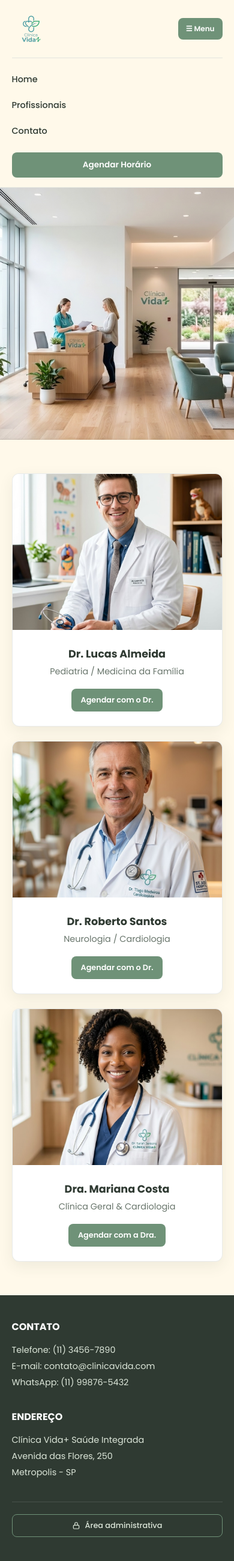
After one commit to LucasCardeoli/landing-page-clinica-vida-, a PHP site: page / in a window 390 px wide, after a click that opens the changed part. The commit adds this page. Shown: the whole page at 60% size. Run offline with PHP 8.4, Linux system fonts and the light colour scheme; data comes from the database, SQL or seed files in the repository.

Commit message:
integrando site público ao banco: cards dinâmicos, modal de agendamento, menu mobile e correções do front
Co-Authored-By: Claude Opus 5.5 <noreply@anthropic.com>

```diff
--- a/css/header.css
+++ b/css/header.css
@@ -20,7 +20,8 @@
     flex: 0 0 auto;
 }
 
-#nav_list {
+/* .nav_list era #nav_list: virou classe porque aparece 2 vezes na página */
+.nav_list {
     display: flex;
     align-items: center;
     justify-content: center;
@@ -35,7 +36,6 @@
     font-size: 0.9rem;
     font-weight: 500;
     text-decoration: none;
-    color: #2f3a32;
 }
 
 .btn-default,
@@ -78,7 +78,7 @@
         justify-content: space-between;
     }
 
-    #navbar #nav_list,
+    #navbar .nav_list,
     #navbar .btn-default {
         display: none;
     }
@@ -90,7 +90,9 @@
         font-size: 0.75rem;
     }
 
-    #mobile_menu {
+    /* O menu mobile só aparece quando o script.js adiciona a classe "aberto" */
+    #mobile_menu.aberto {
+        display: flex;
         width: 100%;
         max-width: 1180px;
         margin: 16px auto 0;
@@ -101,7 +103,7 @@
         gap: 16px;
     }
 
-    #mobile_menu #nav_list {
+    #mobile_menu .nav_list {
         display: flex;
         flex-direction: column;
         align-items: stretch;
--- a/css/style.css
+++ b/css/style.css
@@ -106,7 +106,210 @@ body {
     font-size: 0.9rem;
 }
 
+/* Faixa final do rodapé com o acesso ao painel */
+.footer-admin {
+    display: flex;
+    justify-content: flex-end;
+    max-width: 1180px;
+    margin: 32px auto 0;
+    padding-top: 20px;
+    border-top: 1px solid rgba(255, 255, 255, 0.12);
+}
+
+/* Botão com contorno: discreto, mas com cara de botão (mesmo verde do site) */
+.footer-admin a {
+    display: inline-flex;
+    align-items: center;
+    gap: 8px;
+    padding: 9px 16px;
+    border: 1px solid #6f9278;
+    border-radius: 8px;
+    color: #dce6d9;
+    font-size: 0.8rem;
+    font-weight: 500;
+    text-decoration: none;
+    transition: background-color 0.2s, color 0.2s, border-color 0.2s;
+}
+
+.footer-admin svg {
+    width: 14px;
+    height: 14px;
+    flex: 0 0 auto;
+}
+
+.footer-admin a:hover,
+.footer-admin a:focus-visible {
+    border-color: #6f9278;
+    background-color: #6f9278;
+    color: #ffffff;
+    outline: none;
+}
+
 @media (max-width: 760px) {
+    .footer-admin {
+        justify-content: center;
+    }
+
+    .footer-admin a {
+        width: 100%;
+        justify-content: center;
+    }
+}
+
+.btn-agendar:hover,
+.btn-agendar:focus-visible {
+    background-color: #55725d;
+}
+
+.sem-medicos {
+    grid-column: 1 / -1;
+    text-align: center;
+    color: #68756b;
+}
+
+/* ===== Modal de agendamento ===== */
+body.modal-aberto {
+    overflow: hidden; /* impede a página de rolar por trás do modal */
+}
+
+.modal {
+    position: fixed;
+    inset: 0;
+    z-index: 100;
+    display: flex;
+    align-items: center;
+    justify-content: center;
+    padding: 16px;
+    background-color: rgba(47, 58, 50, 0.6);
+}
+
+.modal[hidden] {
+    display: none;
+}
+
+.modal-caixa {
+    position: relative;
+    width: 100%;
+    max-width: 560px;
+    max-height: 100%;
+    overflow-y: auto;
+    padding: 28px;
+    border-radius: 12px;
+    background-color: #ffffff;
+    box-shadow: 0 16px 40px rgba(0, 0, 0, 0.25);
+}
+
+.modal-caixa h2 {
+    margin: 0 0 16px;
+    color: #2f3a32;
+    font-size: 1.3rem;
+}
+
+.modal-subtitulo {
+    margin: 22px 0 10px;
+    padding-top: 16px;
+    border-top: 1px solid #eef0ea;
+    color: #2f3a32;
+    font-size: 0.95rem;
+}
+
+.modal-fechar {
+    position: absolute;
+    top: 12px;
+    right: 14px;
+    border: 0;
+    background: none;
+    color: #68756b;
+    font-size: 1.8rem;
+    line-height: 1;
+    cursor: pointer;
+}
+
+.modal-fechar:hover {
+    color: #2f3a32;
+}
+
+.campo {
+    margin-bottom: 14px;
+}
+
+.campo label {
+    display: block;
+    margin-bottom: 5px;
+    color: #2f3a32;
+    font-size: 0.85rem;
+    font-weight: 500;
+}
+
+.campo input,
+.campo select,
+.campo textarea {
+    width: 100%;
+    padding: 10px 12px;
+    border: 1px solid #cfd6cc;
+    border-radius: 8px;
+    font-size: 0.9rem;
+    background-color: #ffffff;
+}
+
+.campo input:focus,
+.campo select:focus,
+.campo textarea:focus {
+    outline: 2px solid #6f9278;
+    border-color: #6f9278;
+}
+
+.campos-lado {
+    display: grid;
+    grid-template-columns: 1fr 1fr;
+    gap: 0 14px;
+}
+
+.btn-enviar {
+    width: 100%;
+    margin: 6px 0 0;
+    padding: 12px 16px;
+    font-size: 0.9rem;
+}
+
+.btn-enviar:disabled {
+    opacity: 0.7;
+    cursor: wait;
+}
+
+.msg {
+    margin-bottom: 16px;
+    padding: 12px 16px;
+    border-radius: 8px;
+    font-size: 0.88rem;
+}
+
+.msg ul {
+    margin: 8px 0 0;
+    padding-left: 20px;
+}
+
+.msg-sucesso {
+    background-color: #e3f1e5;
+    border: 1px solid #9cc5a4;
+    color: #2d5a36;
+}
+
+.msg-erro {
+    background-color: #fbe7e5;
+    border: 1px solid #e3a59e;
+    color: #8a2c22;
+}
+
+@media (max-width: 760px) {
+    .campos-lado {
+        grid-template-columns: 1fr;
+    }
+
+    .modal-caixa {
+        padding: 22px 18px;
+    }
+
     .hero {
         height: 420px;
     }
--- /dev/null
+++ b/index.php
@@ -0,0 +1,195 @@
+<?php
+/**
+ * index.php - Site público da Clínica Vida+
+ * Os cards dos médicos vêm do banco (só os ativos).
+ * O botão "Agendar" abre o formulário em janela (modal) com o médico já selecionado.
+ */
+require_once __DIR__ . '/includes/funcoes.php';
+
+// Consulta sem dado externo: lista fixa de médicos ativos
+$medicos = conectar()
+    ->query('SELECT id, nome, especialidade, foto FROM medicos WHERE ativo = 1 ORDER BY nome')
+    ->fetchAll();
+
+/** Texto do botão do card conforme o título: "Dra." / "Dr." */
+function textoBotaoAgendar(string $nome): string
+{
+    if (str_starts_with($nome, 'Dra.')) {
+        return 'Agendar com a Dra.';
+    }
+    if (str_starts_with($nome, 'Dr.')) {
+        return 'Agendar com o Dr.';
+    }
+    return 'Agendar consulta';
+}
+?>
+<!DOCTYPE html>
+<html lang="pt-br">
+<head>
+    <meta charset="UTF-8">
+    <meta name="viewport" content="width=device-width, initial-scale=1.0">
+    <title>Clínica Vida+</title>
+    <!-- ?v=data do arquivo: quando o CSS muda, o navegador baixa de novo (sem cache antigo) -->
+    <link rel="stylesheet" href="css/style.css?v=<?= filemtime(__DIR__ . '/css/style.css') ?>">
+    <link rel="stylesheet" href="css/header.css?v=<?= filemtime(__DIR__ . '/css/header.css') ?>">
+</head>
+<body>
+    <header class="header">
+        <nav id="navbar">
+            <a href="#home"><img class="logo" src="src/logo.png" alt="Logotipo Clínica Vida+"></a>
+
+            <!-- class em vez de id: a mesma lista aparece 2 vezes (desktop e mobile) -->
+            <ul class="nav_list">
+                <li class="nav_item"><a href="#home" class="nav_link">Home</a></li>
+                <li class="nav_item"><a href="#profissionais" class="nav_link">Profissionais</a></li>
+                <li class="nav_item"><a href="#contato" class="nav_link">Contato</a></li>
+            </ul>
+
+            <button type="button" class="btn-default js-abrir-agendamento">
+                Agendar Horário
+            </button>
+
+            <!-- No celular, este botão abre/fecha o menu -->
+            <button type="button" class="btn-mobile" aria-controls="mobile_menu" aria-expanded="false">
+                &#9776; Menu
+            </button>
+        </nav>
+
+        <div id="mobile_menu">
+            <ul class="nav_list">
+                <li class="nav_item"><a href="#home" class="nav_link">Home</a></li>
+                <li class="nav_item"><a href="#profissionais" class="nav_link">Profissionais</a></li>
+                <li class="nav_item"><a href="#contato" class="nav_link">Contato</a></li>
+            </ul>
+
+            <button type="button" class="btn-default js-abrir-agendamento">
+                Agendar Horário
+            </button>
+        </div>
+    </header>
+
+    <main>
+        <section id="home" class="hero" aria-label="Apresentação da Clínica Vida+"></section>
+
+        <section id="profissionais" class="profissionais-grid">
+            <?php if (!$medicos): ?>
+                <p class="sem-medicos">No momento não há profissionais disponíveis para agendamento.</p>
+            <?php endif; ?>
+
+            <?php foreach ($medicos as $m): ?>
+                <article class="card-medico">
+                    <img src="<?= e($m['foto'] ?: 'src/logo.png') ?>" alt="<?= e($m['nome']) ?>">
+                    <h3><?= e($m['nome']) ?></h3>
+                    <p><?= e($m['especialidade']) ?></p>
+                    <button type="button" class="btn-agendar js-abrir-agendamento" data-medico-id="<?= (int) $m['id'] ?>">
+                        <?= e(textoBotaoAgendar($m['nome'])) ?>
+                    </button>
+                </article>
+            <?php endforeach; ?>
+        </section>
+    </main>
+
+    <footer id="contato" class="footer">
+        <div class="footer-grid">
+            <div class="footer-column">
+                <h2>CONTATO</h2>
+                <p>Telefone: (11) 3456-7890</p>
+                <p>E-mail: contato@clinicavida.com</p>
+                <p>WhatsApp: (11) 99876-5432</p>
+            </div>
+
+            <div class="footer-column">
+                <h2>ENDEREÇO</h2>
+                <p>Clínica Vida+ Saúde Integrada</p>
+                <p>Avenida das Flores, 250</p>
+                <p>Metropolis - SP</p>
+            </div>
+        </div>
+
+        <!-- Acesso da equipe da clínica ao painel de cadastros e agendamentos -->
+        <div class="footer-admin">
+            <a href="admin/index.php">
+                <!-- Ícone de cadeado (SVG usa a cor do texto: currentColor) -->
+                <svg width="14" height="14" viewBox="0 0 24 24" fill="none" stroke="currentColor" stroke-width="2"
+                     stroke-linecap="round" stroke-linejoin="round" aria-hidden="true">
+                    <rect x="4" y="11" width="16" height="10" rx="2"></rect>
+                    <path d="M8 11V7a4 4 0 0 1 8 0v4"></path>
+                </svg>
+                Área administrativa
+            </a>
+        </div>
+    </footer>
+
+    <!-- ===== Modal de agendamento ===== -->
+    <div id="modal_agendamento" class="modal" role="dialog" aria-modal="true" aria-labelledby="modal_titulo" hidden>
+        <div class="modal-caixa">
+            <button type="button" class="modal-fechar" aria-label="Fechar">&times;</button>
+            <h2 id="modal_titulo">Agendar consulta</h2>
+
+            <!-- Mensagens de sucesso/erro aparecem aqui (preenchidas pelo script.js) -->
+            <div id="agendamento_mensagem" aria-live="polite"></div>
+
+            <form id="form_agendamento" action="agendar.php" method="post" novalidate>
+                <div class="campo">
+                    <label for="ag_medico">Profissional *</label>
+                    <select id="ag_medico" name="medico_id" required>
+                        <option value="">Selecione...</option>
+                        <?php foreach ($medicos as $m): ?>
+                            <option value="<?= (int) $m['id'] ?>"><?= e($m['nome']) ?> — <?= e($m['especialidade']) ?></option>
+                        <?php endforeach; ?>
+                    </select>
+                </div>
+
+                <div class="campo">
+                    <label for="ag_data_hora">Data e hora *</label>
+                    <input type="datetime-local" id="ag_data_hora" name="data_hora" required
+                           min="<?= date('Y-m-d\TH:i') ?>">
+                </div>
+
+                <h3 class="modal-subtitulo">Seus dados</h3>
+
+                <div class="campo">
+                    <label for="ag_nome">Nome completo *</label>
+                    <input type="text" id="ag_nome" name="nome" maxlength="100" required>
+                </div>
+
+                <div class="campos-lado">
+                    <div class="campo">
+                        <label for="ag_cpf">CPF *</label>
+                        <input type="text" id="ag_cpf" name="cpf" maxlength="14" inputmode="numeric"
+                               placeholder="000.000.000-00" required>
+                    </div>
+                    <div class="campo">
+                        <label for="ag_nascimento">Data de nascimento *</label>
+                        <input type="date" id="ag_nascimento" name="data_nascimento" max="<?= date('Y-m-d') ?>" required>
+                    </div>
+                </div>
+
+                <div class="campos-lado">
+                    <div class="campo">
+                        <label for="ag_telefone">Telefone com DDD *</label>
+                        <input type="tel" id="ag_telefone" name="telefone" maxlength="15"
+                               placeholder="(11) 98765-4321" required>
+                    </div>
+                    <div class="campo">
+                        <label for="ag_email">E-mail *</label>
+                        <input type="email" id="ag_email" name="email" maxlength="150"
+                               placeholder="nome@email.com" required>
+                    </div>
+                </div>
+
+                <div class="campo">
+                    <label for="ag_observacao">Observação (opcional)</label>
+                    <textarea id="ag_observacao" name="observacao" rows="2" maxlength="500"
+                              placeholder="Ex.: primeira consulta, retorno, sintomas..."></textarea>
+                </div>
+
+                <button type="submit" class="btn-agendar btn-enviar">Confirmar agendamento</button>
+            </form>
+        </div>
+    </div>
+
+    <script src="https://code.jquery.com/jquery-3.7.1.min.js"></script>
+    <script src="js/script.js?v=<?= filemtime(__DIR__ . '/js/script.js') ?>"></script>
+</body>
+</html>
```
Also changed, not shown: agendar.php (added, +115 -0 lines), js/script.js (+148 -0 lines).
